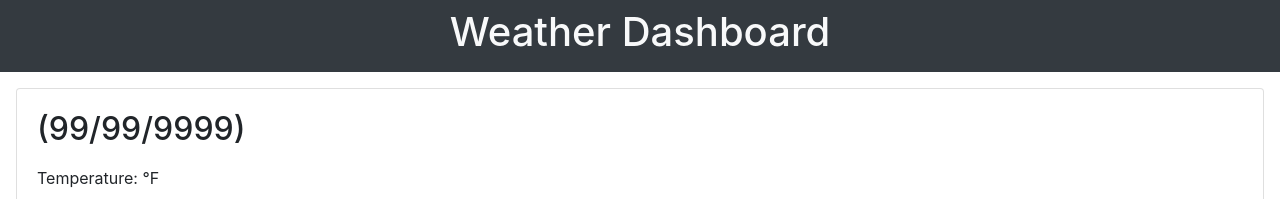
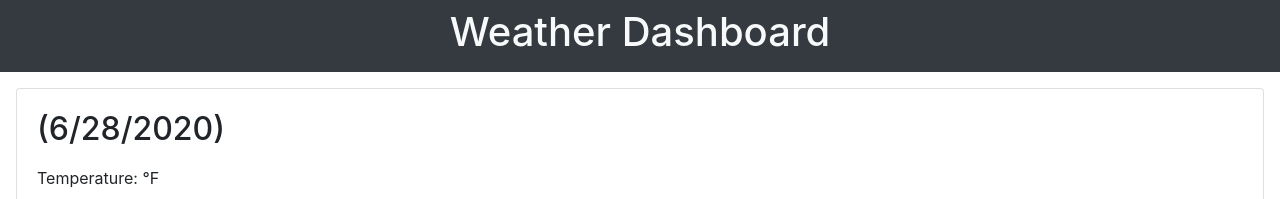
Before and after one commit to SierraChapman/weather-dashboard, a plain HTML site: page index.html in a window 1280 px wide. Shown: the top 199 px of the page. Drawn offline with nearby package versions, Linux system fonts and the light colour scheme; no server answers.

Commit message:
display current date

```diff
--- a/index.html
+++ b/index.html
@@ -19,7 +19,7 @@
             <div class="card-body">
                 <h2 class="card-title">
                     <span id="city-name"></span>
-                    (<span id="current-date">99/99/9999</span>)
+                    (<span id="current-date"></span>)
                     <img id="current-weather"/>
                 </h2>
 
--- a/script.js
+++ b/script.js
@@ -23,15 +23,12 @@ $(document).ready(function () {
             // Display wind speed
             $("#current-wind").text(response.wind.speed);
 
-            // UV Index request requires longitude and latitude
-            // Get coordinates from current weather
-            console.log(response.coord)
-
+            // Get coordinates from current weather and request UV index
             $.ajax({
                 url: "https://api.openweathermap.org/data/2.5/uvi?appid=e97fecefd6f8473cda5766ca71e143de&lat=" + response.coord.lat + "&lon=" + response.coord.lon,
                 method: "GET"
             }).then(function(response) {
-                console.log(response);
+                // console.log(response);
                 // Display UV index
                 $("#current-UV").text(response.value);
             })
@@ -39,6 +36,9 @@ $(document).ready(function () {
     }
 
     // Display current date
-    displayCurrentWeather("Paris");
+    $("#current-date").text(new Date().toLocaleDateString());
+
+    // Display current weather
+    displayCurrentWeather("new york");
 
 });
```
